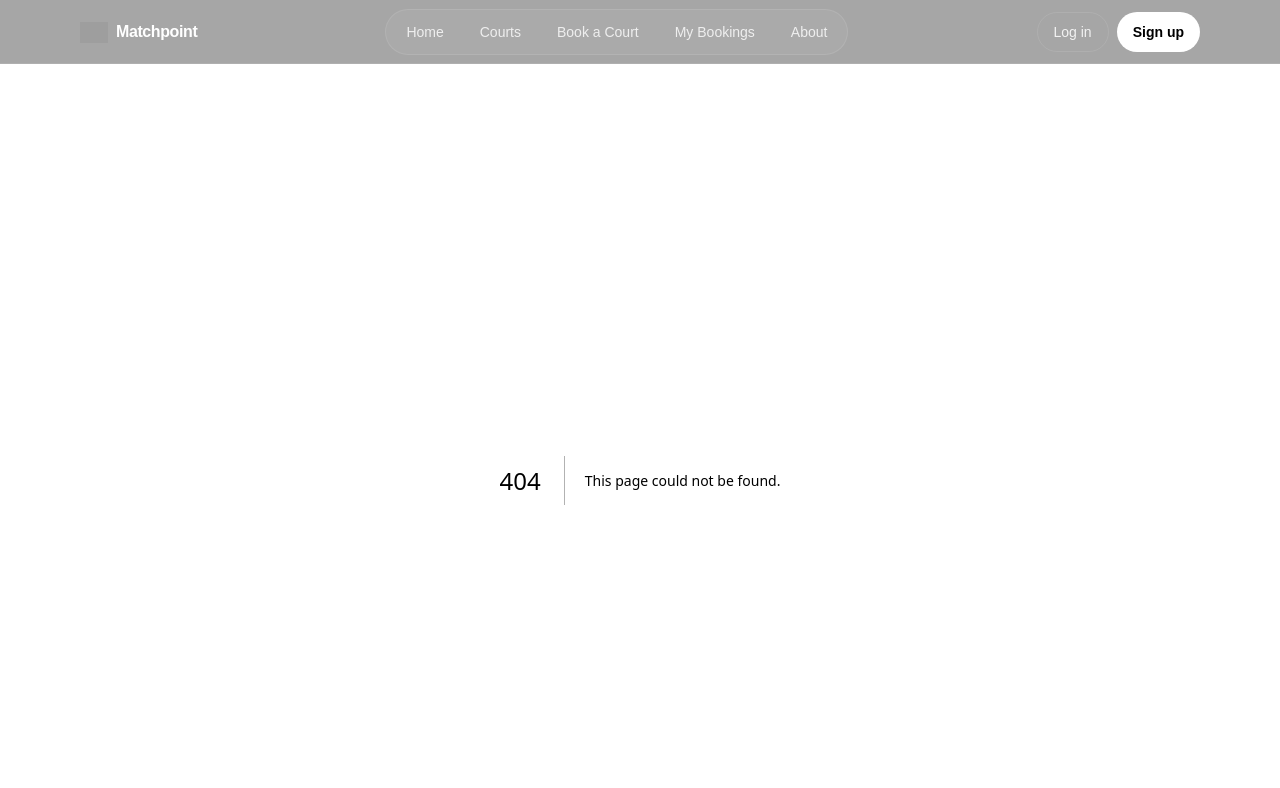
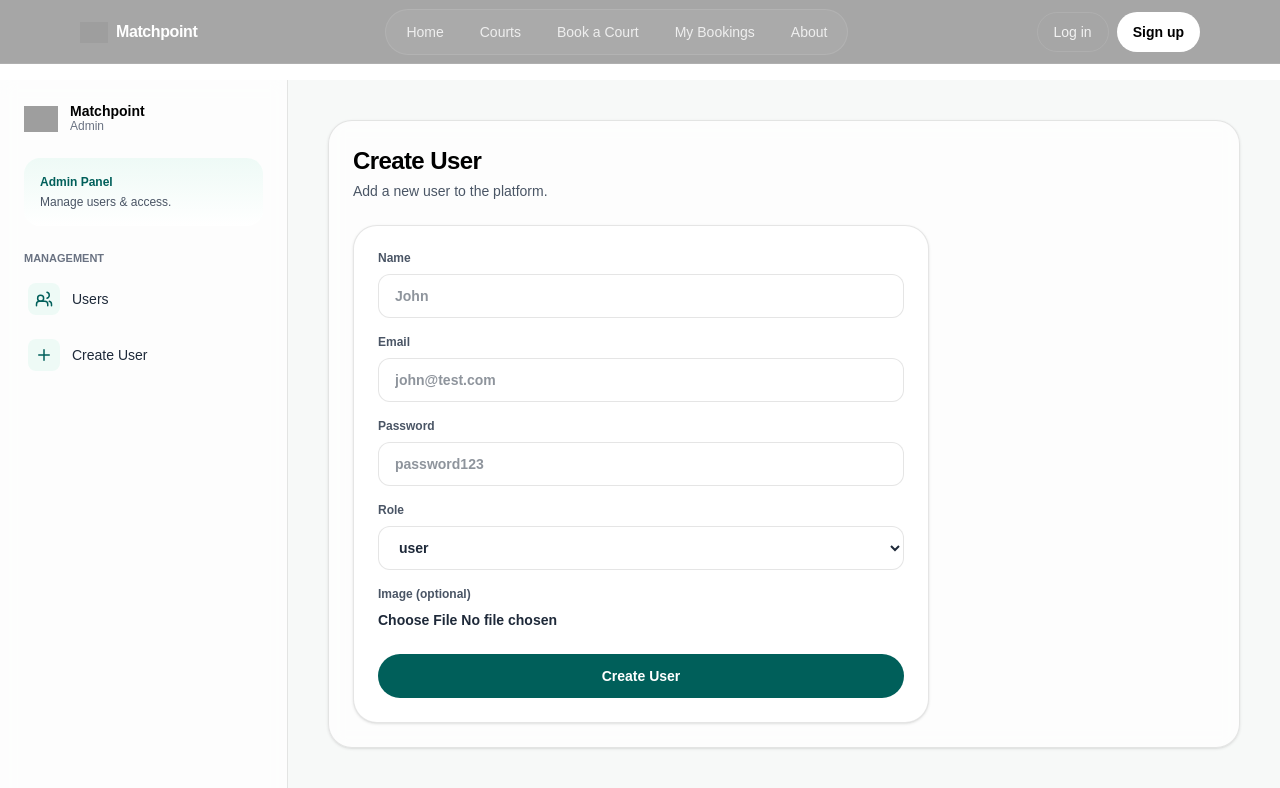
Before and after one commit to KIRAN10077/matchpoint_web_api_dev, a Next.js app: page /admin/users/create in a window 1280 px wide. Before the commit this address had no page. Shown: the top 788 px of the page. Built offline with nearby package versions, Linux system fonts and the light colour scheme; no server answers; grey boxes are pictures that could not be loaded.

Commit message:
Sprint3: Add admin users CRUD pages

```diff
--- /dev/null
+++ b/app/admin/users/create/page.tsx
@@ -0,0 +1,137 @@
+"use client";
+
+import { useState } from "react";
+import axiosInstance from "@/lib/api/axios";
+
+export default function AdminCreateUserPage() {
+  const [name, setName] = useState("");
+  const [email, setEmail] = useState("");
+  const [password, setPassword] = useState("");
+  const [role, setRole] = useState<"user" | "admin">("user");
+  const [image, setImage] = useState<File | null>(null);
+
+  const [loading, setLoading] = useState(false);
+  const [message, setMessage] = useState<string>("");
+
+  const handleSubmit = async (e: React.FormEvent) => {
+    e.preventDefault();
+    setMessage("");
+    setLoading(true);
+
+    try {
+      const formData = new FormData();
+      formData.append("name", name);
+      formData.append("email", email);
+      formData.append("password", password);
+      formData.append("role", role);
+      if (image) formData.append("image", image);
+
+      const res = await axiosInstance.post("/api/admin/users", formData, {
+        headers: { "Content-Type": "multipart/form-data" },
+      });
+
+      setMessage(res.data?.message || "User created");
+      setName("");
+      setEmail("");
+      setPassword("");
+      setRole("user");
+      setImage(null);
+    } catch (err: any) {
+      setMessage(
+        err?.response?.data?.message || err?.message || "Something went wrong"
+      );
+    } finally {
+      setLoading(false);
+    }
+  };
+
+  return (
+    <div>
+      <div>
+        <h1 className="text-2xl font-semibold tracking-tight">Create User</h1>
+        <p className="mt-1 text-sm text-gray-600">
+          Add a new user to the platform.
+        </p>
+      </div>
+
+      <form
+        onSubmit={handleSubmit}
+        className="mt-6 max-w-xl rounded-3xl border border-black/10 bg-white p-6 shadow-sm"
+      >
+        <div className="grid gap-4">
+          <Field label="Name">
+            <input
+              value={name}
+              onChange={(e) => setName(e.target.value)}
+              placeholder="John"
+              className="h-11 w-full rounded-xl border border-black/10 bg-white px-4 text-sm outline-none focus:border-teal-700"
+              required
+            />
+          </Field>
+
+          <Field label="Email">
+            <input
+              value={email}
+              onChange={(e) => setEmail(e.target.value)}
+              placeholder="john@test.com"
+              className="h-11 w-full rounded-xl border border-black/10 bg-white px-4 text-sm outline-none focus:border-teal-700"
+              required
+            />
+          </Field>
+
+          <Field label="Password">
+            <input
+              value={password}
+              onChange={(e) => setPassword(e.target.value)}
+              type="password"
+              placeholder="password123"
+              className="h-11 w-full rounded-xl border border-black/10 bg-white px-4 text-sm outline-none focus:border-teal-700"
+              required
+            />
+          </Field>
+
+          <Field label="Role">
+            <select
+              value={role}
+              onChange={(e) => setRole(e.target.value as "user" | "admin")}
+              className="h-11 w-full rounded-xl border border-black/10 bg-white px-4 text-sm outline-none focus:border-teal-700"
+            >
+              <option value="user">user</option>
+              <option value="admin">admin</option>
+            </select>
+          </Field>
+
+          <Field label="Image (optional)">
+            <input
+              type="file"
+              accept="image/*"
+              onChange={(e) => setImage(e.target.files?.[0] ?? null)}
+              className="w-full text-sm"
+            />
+          </Field>
+
+          <button
+            type="submit"
+            disabled={loading}
+            className="mt-2 inline-flex h-11 items-center justify-center rounded-full bg-teal-800 px-6 text-sm font-semibold text-white hover:opacity-90 disabled:opacity-60"
+          >
+            {loading ? "Creating..." : "Create User"}
+          </button>
+
+          {message ? (
+            <p className="text-sm text-gray-700">{message}</p>
+          ) : null}
+        </div>
+      </form>
+    </div>
+  );
+}
+
+function Field({ label, children }: { label: string; children: React.ReactNode }) {
+  return (
+    <label className="grid gap-2 text-sm font-semibold text-gray-800">
+      <span className="text-xs text-gray-600">{label}</span>
+      {children}
+    </label>
+  );
+}
--- /dev/null
+++ b/app/admin/users/page.tsx
@@ -0,0 +1,154 @@
+"use client";
+
+import Link from "next/link";
+import { useEffect, useState } from "react";
+import axiosInstance from "@/lib/api/axios";
+
+type UserRow = {
+  _id: string;
+  name?: string;
+  email?: string;
+  role?: "user" | "admin";
+  createdAt?: string;
+};
+
+export default function AdminUsersPage() {
+  const [users, setUsers] = useState<UserRow[]>([]);
+  const [loading, setLoading] = useState(true);
+  const [error, setError] = useState<string>("");
+
+  const fetchUsers = async () => {
+    setError("");
+    setLoading(true);
+    try {
+      const res = await axiosInstance.get("/api/admin/users");
+      setUsers(res.data?.data ?? []);
+    } catch (err: unknown) {
+      // @ts-expect-error - axios error shape
+      const serverMsg = err?.response?.data?.message;
+      setError(
+        serverMsg || (err instanceof Error ? err.message : "Failed to load users")
+      );
+    } finally {
+      setLoading(false);
+    }
+  };
+
+  useEffect(() => {
+    fetchUsers();
+  }, []);
+
+  return (
+    <div>
+      {/* Header */}
+      <div className="flex flex-col gap-4 sm:flex-row sm:items-end sm:justify-between">
+        <div>
+          <h1 className="text-2xl font-semibold tracking-tight">Users</h1>
+          <p className="mt-1 text-sm text-gray-600">
+            View and manage all registered users.
+          </p>
+        </div>
+
+        <div className="flex flex-wrap gap-3">
+          <button
+            onClick={fetchUsers}
+            className="h-10 rounded-full border border-black/10 bg-white px-5 text-sm font-semibold text-gray-900 hover:bg-gray-50"
+          >
+            Refresh
+          </button>
+
+          <Link
+            href="/admin/users/create"
+            className="inline-flex h-10 items-center justify-center rounded-full bg-teal-800 px-5 text-sm font-semibold text-white hover:opacity-90"
+          >
+            + Create User
+          </Link>
+        </div>
+      </div>
+
+      {/* States */}
+      {loading ? (
+        <div className="mt-6 rounded-2xl border border-black/10 bg-white p-5 text-sm text-gray-700">
+          Loading users...
+        </div>
+      ) : null}
+
+      {error ? (
+        <div className="mt-6 rounded-2xl border border-red-200 bg-red-50 p-5 text-sm text-red-700">
+          {error}
+        </div>
+      ) : null}
+
+      {/* Table */}
+      {!loading && !error ? (
+        <div className="mt-6 overflow-hidden rounded-2xl border border-black/10 bg-white">
+          <div className="overflow-x-auto">
+            <table className="min-w-full text-left text-sm">
+              <thead className="bg-gray-50 text-xs font-semibold uppercase tracking-wide text-gray-600">
+                <tr>
+                  <th className="px-5 py-4">ID</th>
+                  <th className="px-5 py-4">Name</th>
+                  <th className="px-5 py-4">Email</th>
+                  <th className="px-5 py-4">Role</th>
+                  <th className="px-5 py-4">Actions</th>
+                </tr>
+              </thead>
+
+              <tbody className="divide-y divide-black/5">
+                {users.length === 0 ? (
+                  <tr>
+                    <td className="px-5 py-6 text-gray-600" colSpan={5}>
+                      No users found.
+                    </td>
+                  </tr>
+                ) : (
+                  users.map((u) => (
+                    <tr key={u._id} className="hover:bg-gray-50/70">
+                      <td className="px-5 py-4 font-mono text-xs text-gray-600">
+                        {u._id}
+                      </td>
+                      <td className="px-5 py-4 font-medium text-gray-900">
+                        {u.name ?? "-"}
+                      </td>
+                      <td className="px-5 py-4 text-gray-700">
+                        {u.email ?? "-"}
+                      </td>
+                      <td className="px-5 py-4">
+                        <span
+                          className={
+                            "inline-flex items-center rounded-full px-3 py-1 text-xs font-semibold " +
+                            (u.role === "admin"
+                              ? "bg-teal-50 text-teal-800"
+                              : "bg-gray-100 text-gray-700")
+                          }
+                        >
+                          {u.role ?? "-"}
+                        </span>
+                      </td>
+                      <td className="px-5 py-4">
+                        <div className="flex gap-3">
+                          <Link
+                            href={`/admin/${u._id}`}
+                            className="text-sm font-semibold text-teal-800 hover:underline"
+                          >
+                            View
+                          </Link>
+                          <Link
+                            href={`/admin/${u._id}/edit`}
+                            className="text-sm font-semibold text-gray-800 hover:underline"
+                          >
+                            Edit
+                          </Link>
+                        </div>
+                      </td>
+                    </tr>
+                  ))
+                )}
+              </tbody>
+            </table>
+          </div>
+        </div>
+      ) : null}
+    </div>
+  );
+}
```
